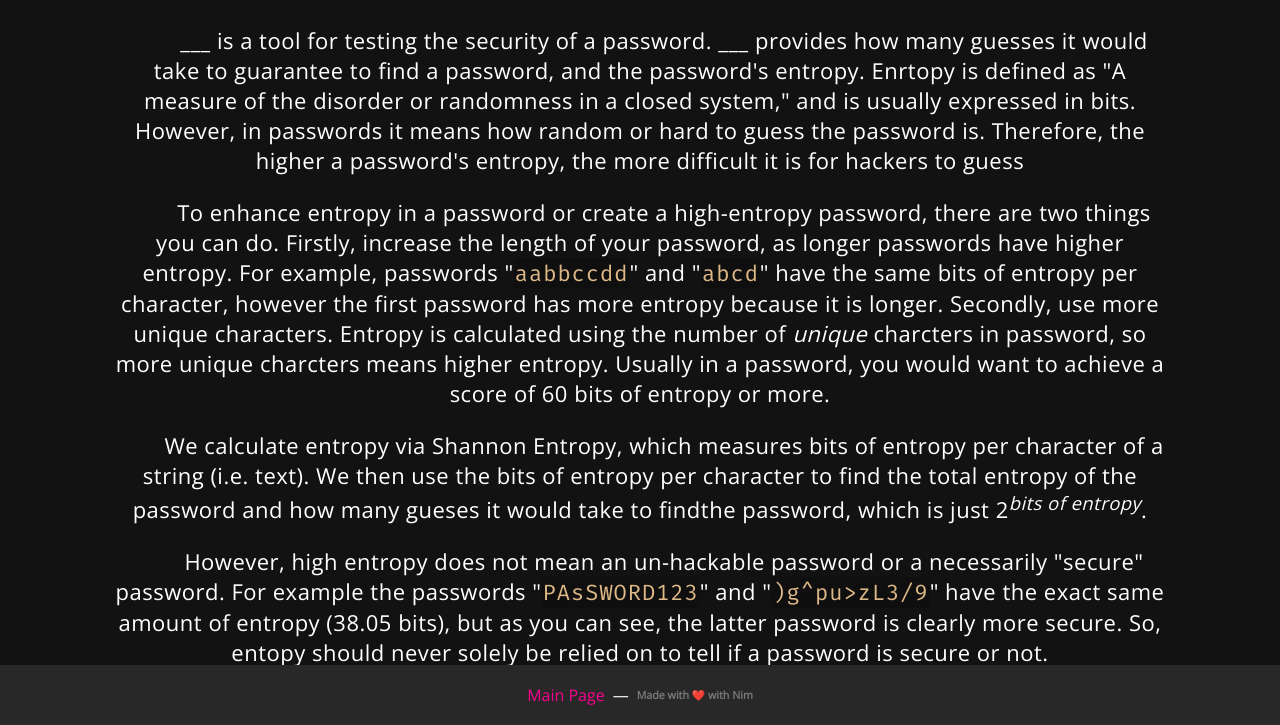
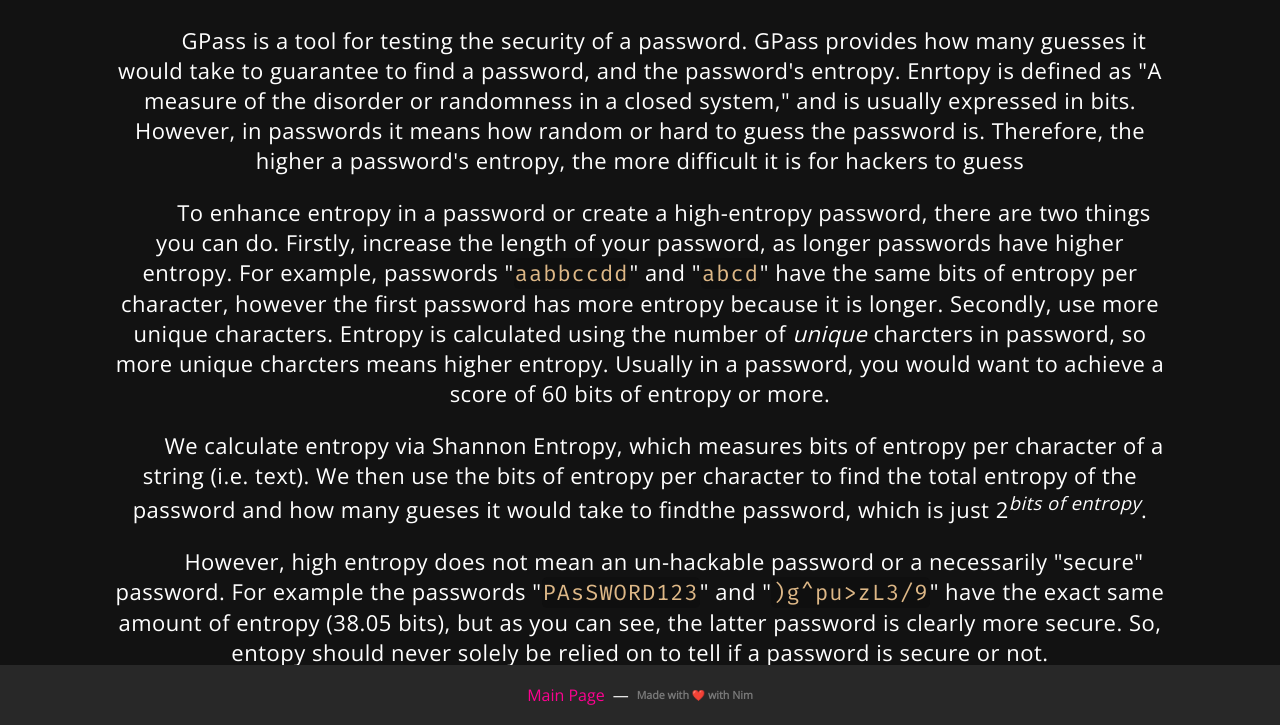
Before and after one commit to neroist/GPass, a plain HTML site: page public/about.html in a window 1280 px wide. Shown: the part 75-800 px from the top of the page. Drawn offline with nearby package versions, Linux system fonts and the light colour scheme.

Commit message:
Update about.html

```diff
--- a/public/about.html
+++ b/public/about.html
@@ -17,7 +17,7 @@
   <article>
     <h1>About</h1>
     <p>
-      ___ is a tool for testing the security of a password. ___ provides how many
+      GPass is a tool for testing the security of a password. GPass provides how many
       guesses it would take to guarantee to find a password, and the password's
       entropy. Enrtopy is defined as "A measure of the disorder or randomness in
       a closed system," and is usually expressed in bits. However, in passwords
```
